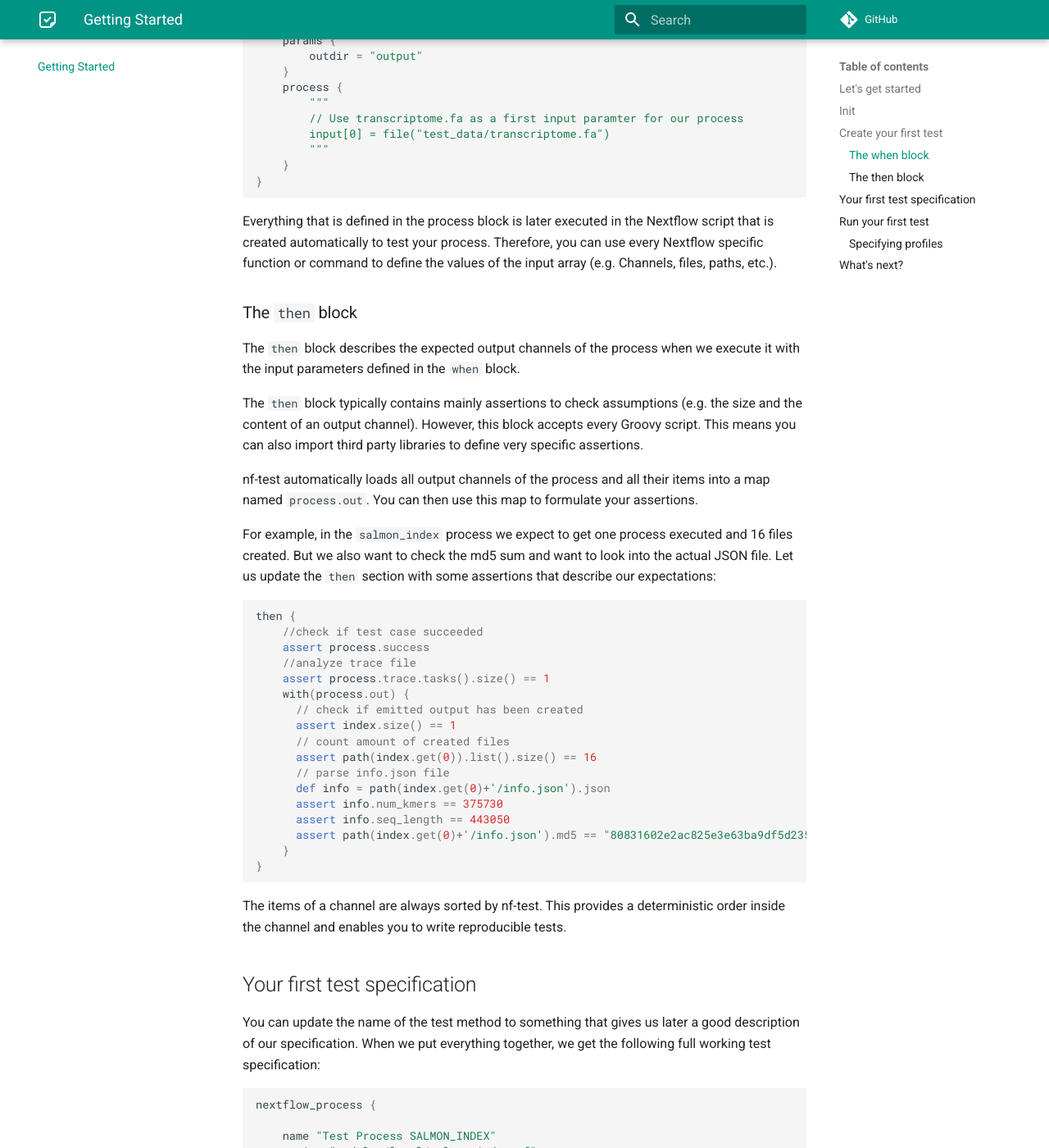
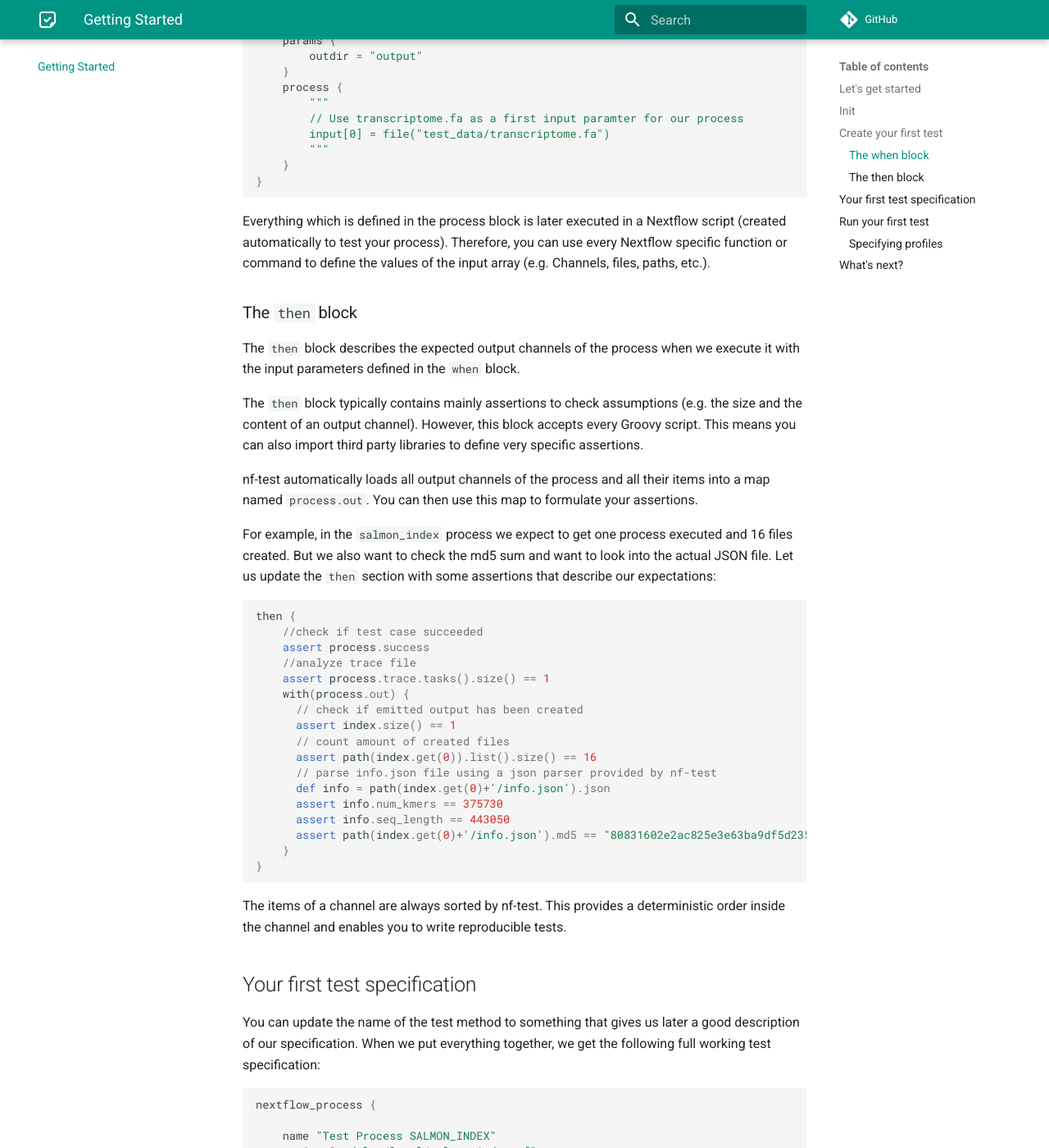
Before and after one commit to askimed/nf-test, an MkDocs documentation site: the page built from docs/getting-started.md, in a window 1280 px wide and 1400 px high, scrolled down 2571 px. Shown: the whole window at 82% size. Built offline with MkDocs 1.6.1 and Material for MkDocs 9.7.7, drawn with Linux system fonts in a browser that asks for light colours; comment, search, counter and statistics services are not loaded.

Commit message:
Upadte getting started

````diff
--- a/docs/getting-started.md
+++ b/docs/getting-started.md
@@ -105,7 +105,7 @@ when {
 }
 ```
 
-Everything that is defined in the process block is later executed in the Nextflow script that is created automatically to test your process. Therefore, you can use every Nextflow specific function or command to define the values of the input array (e.g. Channels, files, paths, etc.).
+Everything which is defined in the process block is later executed in a Nextflow script (created automatically to test your process). Therefore, you can use every Nextflow specific function or command to define the values of the input array (e.g. Channels, files, paths, etc.).
 
 ### The `then` block
 
@@ -128,7 +128,7 @@ then {
       assert index.size() == 1
       // count amount of created files
       assert path(index.get(0)).list().size() == 16
-      // parse info.json file
+      // parse info.json file using a json parser provided by nf-test
       def info = path(index.get(0)+'/info.json').json
       assert info.num_kmers == 375730
       assert info.seq_length == 443050
````
